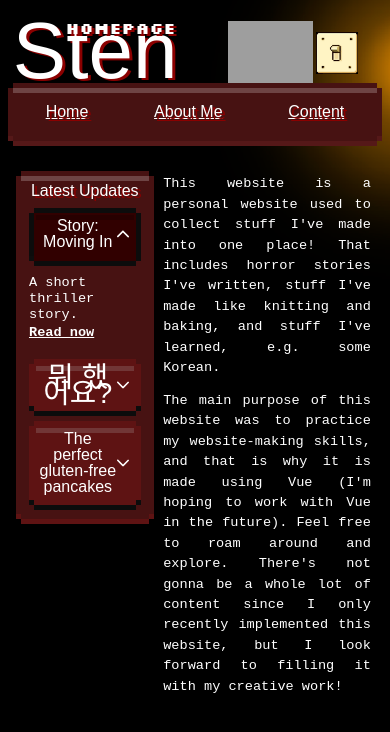
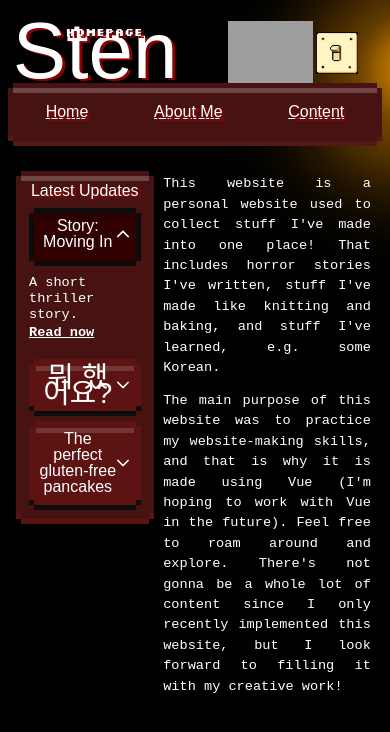
Before and after one commit to h-malm/sten, a Vue app in the folder website-app/: page / in a window 390 px wide. Shown: the top 732 px of the page. Built offline with nearby package versions, Linux system fonts and the light colour scheme; grey boxes are pictures that could not be loaded; a web font is replaced by a local one.

Commit message:
Adjusted subpage header size

```diff
--- a/website-app/src/index.css
+++ b/website-app/src/index.css
@@ -617,8 +617,8 @@ h1 {
 
   .page-header {
     position: absolute;
-    font-size: 1rem;
-    top: 0rem;
+    font-size: 0.7rem;
+    top: 0.5rem;
     left: 4.1rem;
   }
 
```
